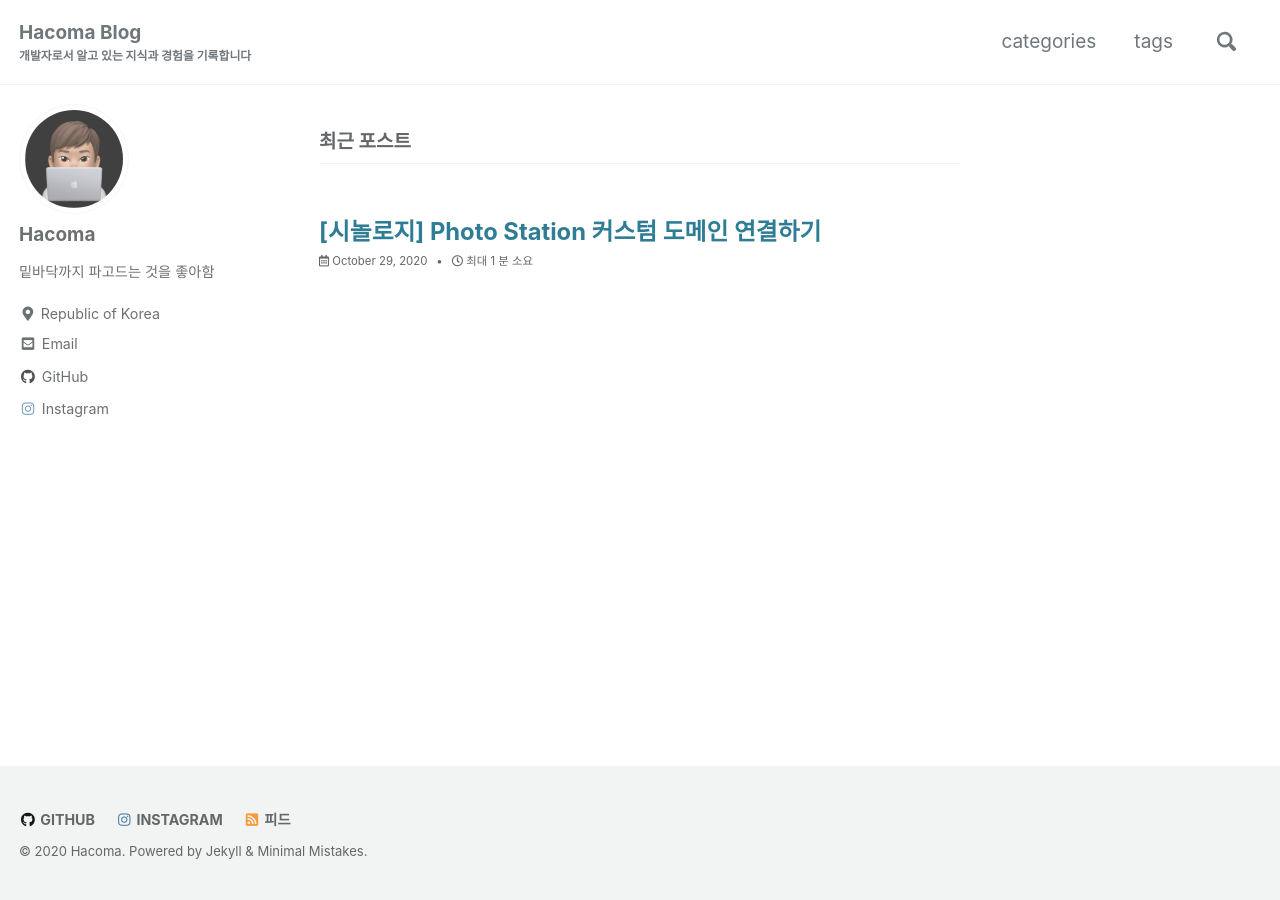
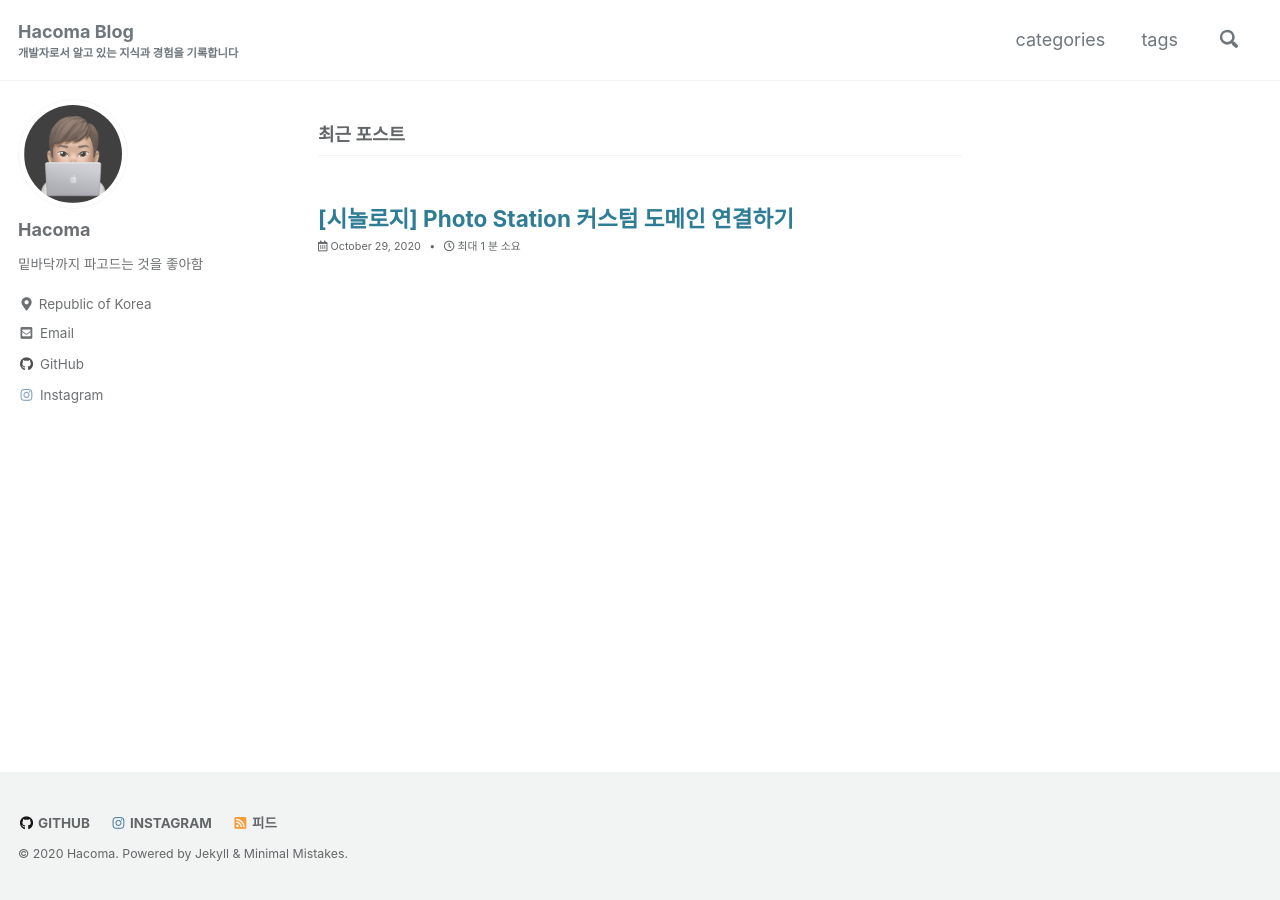
Before and after one commit to hacoma/hacoma.github.io, a Jekyll site: the page built from index.html, in a window 1280 px wide. Built offline with Jekyll 4.4.1, drawn with Linux system fonts in a browser that asks for light colours; cached includes are drawn as plain includes; the list of posts is cut into pages by our own code.

Commit message:
fix: Change font size 19px to 18pt

```diff
--- a/_sass/minimal-mistakes/_reset.scss
+++ b/_sass/minimal-mistakes/_reset.scss
@@ -15,11 +15,11 @@ html {
   }
 
   @include breakpoint($large) {
-    font-size: 19px;
+    font-size: 18px;
   }
 
   @include breakpoint($x-large) {
-    font-size: 19px;
+    font-size: 18px;
   }
 
   -webkit-text-size-adjust: 100%;
```
